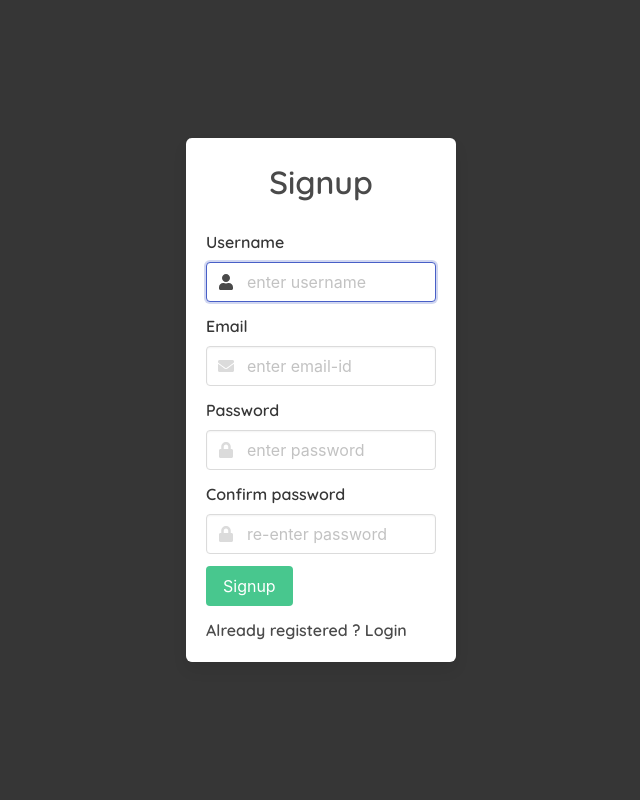
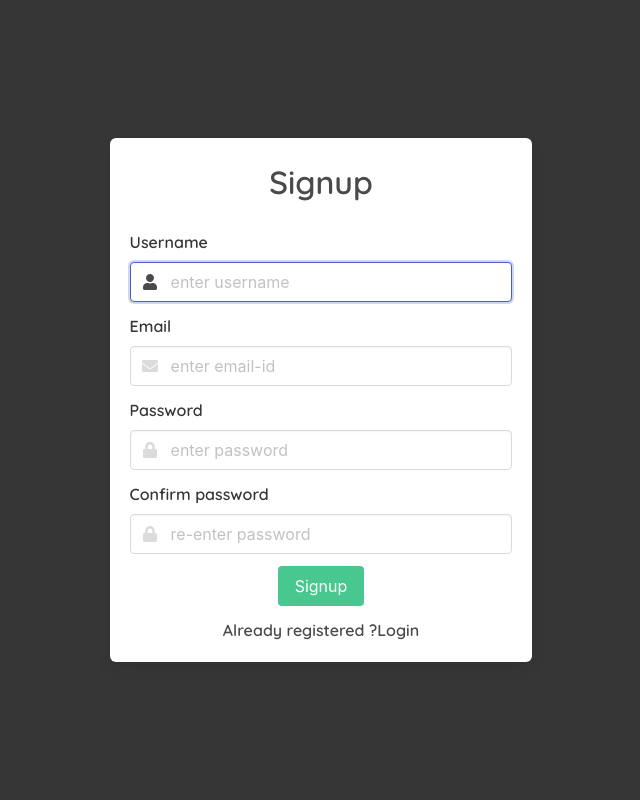
Before and after one commit to banvro/Simple-Auth-system-basic-ui-Django, a Django app: page /signup/ in a window 1280 px wide. Shown: the part 56-856 px from the top of the page, without its empty margins (319-959 px from the left). Run offline with Django 3.2, Linux system fonts and the light colour scheme; some libraries are stand-ins or nearby versions.

Commit message:
Fix signup css

```diff
--- a/core/templates/signup.html
+++ b/core/templates/signup.html
@@ -62,7 +62,7 @@
       <div class="hero-body">
         <div class="container">
           <div class="columns is-centered">
-            <div class="column is-5-tablet is-4-desktop is-3-widescreen">
+            <div class="column is-5-tablet is-4-desktop is-3-widescreen" style="width: 38% !important;">
 
               <form method="POST" action="." class="box">
                 {% csrf_token %}
@@ -109,12 +109,12 @@
                   </div>
                 </div>
 
-                <div class="field">
+                <div class="field"  style="display: flex; justify-content: center;">
                   <button class="button is-success" type=submit>
                     Signup
                   </button>
                 </div>
-                <div class="field">
+                <div class="field" style="display: flex; justify-content: center;">
                   Already registered ? <a href="{% url 'login' %}">Login</a>
                 </div>
 
```
Also changed, not shown: README.md (deleted), db.sqlite3 (added), 2 other files.
